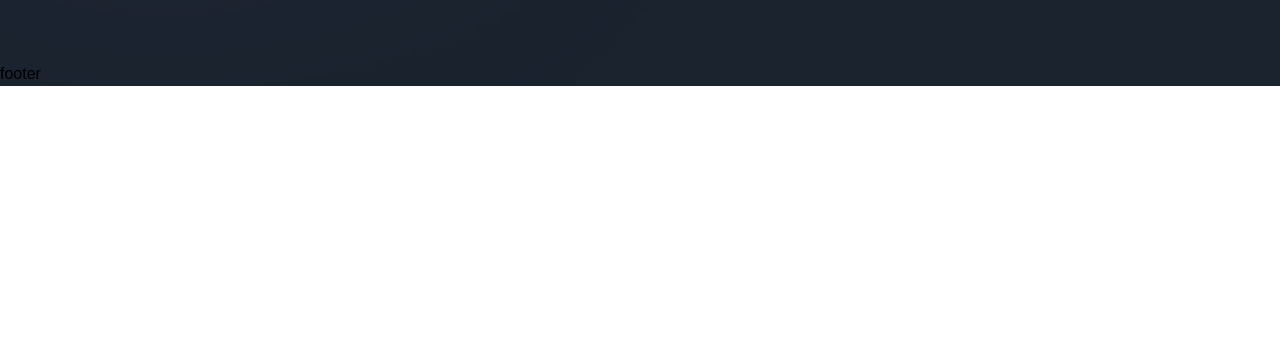
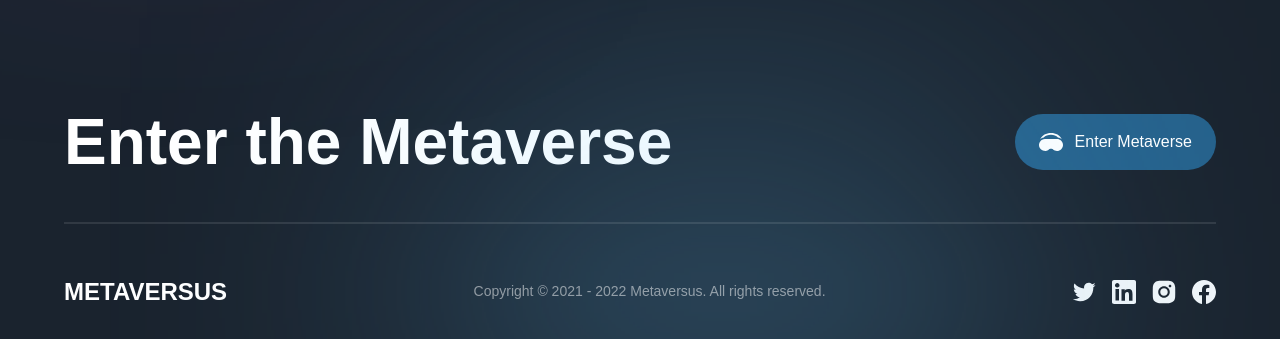
Before and after one commit to diegofcn/Metaverse, a Next.js app: page / in a window 1280 px wide. Shown: the part 6912-7251 px from the top of the page. Before the commit the page ends 6998 px from the top, so only its background shows below. Built offline with nearby package versions, Linux system fonts and the light colour scheme; a web font is replaced by a local one.

Commit message:
Update Footer.jsx

```diff
--- a/components/Footer.jsx
+++ b/components/Footer.jsx
@@ -1,9 +1,61 @@
 'use client';
 
+import { motion } from 'framer-motion';
+import { socials } from '../constants';
+
+import styles from '../styles';
+import { footerVariants } from '../utils/motion';
+
 const Footer = () => (
-  <footer>
-    footer
-  </footer>
+  <motion.footer
+    variants={footerVariants}
+    initial="hidden"
+    whileInView="show"
+    className={`${styles.xPaddings} py-8 relative`}
+  >
+    <div className="footer-gradient" />
+    <div className={`${styles.innerWidth} mx-auto flex flex-col gap-8`}>
+      <div className="flex items-center justify-between flex-wrap gap-5">
+        <h4 className="font-bold md:text-[64px] text-[44px] text-white">
+          Enter the Metaverse
+        </h4>
+        <button type="button" className="flex items-center h-fit py-4 px-6 bg-[#25618B] rounded-[32px] gap-[12px]">
+          <img
+            src="/headset.svg"
+            alt="headset"
+            className="w-[24px] h-[24px] object-contain"
+          />
+          <span className="font-normal text-[16px] text-white">
+            Enter Metaverse
+          </span>
+        </button>
+      </div>
+
+      <div className="flex flex-col">
+        <div className="mb-[50px] h-[2px] bg-white opacity-10" />
+
+        <div className="flex items-center justify-between flex-wrap gap-4">
+          <h4 className="font-extrabold text-[24px] text-white">
+            METAVERSUS
+          </h4>
+          <p className="font-normal text-[14px] text-white opacity-50">
+            Copyright © 2021 - 2022 Metaversus. All rights reserved.
+          </p>
+
+          <div className="flex gap-4">
+            {socials.map((social) => (
+              <img
+                key={social.name}
+                src={social.url}
+                alt={social.name}
+                className="w-[24px] h-[24px] object-contain cursor-pointer"
+              />
+            ))}
+          </div>
+        </div>
+      </div>
+    </div>
+  </motion.footer>
 );
 
 export default Footer;
```
